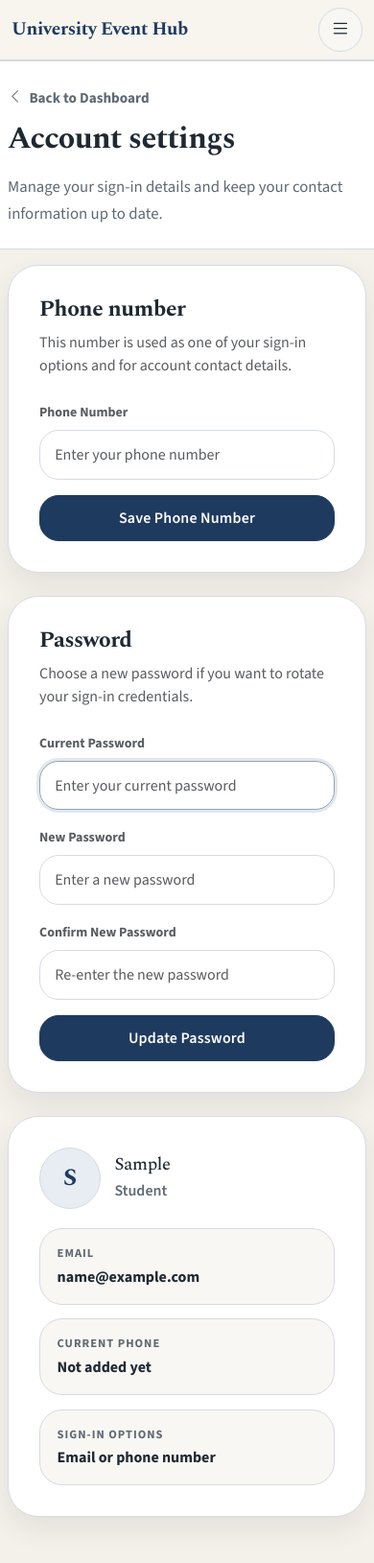
After one commit to HAORAN599/Group_8C, a Django app: page /account/settings/ in a window 390 px wide. The commit adds this page. Shown: the whole page at 96% size. Run offline with Django 3.2, Linux system fonts and the light colour scheme; the visitor is signed in with stand-in values (Sample User, id 1).

Commit message:
add account settings feature with phone number update and password change forms

```diff
--- a/events/forms.py
+++ b/events/forms.py
@@ -1,5 +1,6 @@
 from django import forms
-from .models import Event
+from django.contrib.auth.forms import PasswordChangeForm
+from .models import Event, User
 from datetime import datetime, time
 
 class EventForm(forms.ModelForm):
@@ -45,3 +46,62 @@ class EventForm(forms.ModelForm):
             )
 
         return cleaned_data
+
+
+class AccountPhoneForm(forms.ModelForm):
+    """Updates the phone number used on the account."""
+
+    phone_number = forms.CharField(
+        max_length=20,
+        required=True,
+        widget=forms.TextInput(
+            attrs={
+                'class': 'form-control',
+                'placeholder': 'Enter your phone number',
+                'autocomplete': 'tel',
+            }
+        ),
+    )
+
+    class Meta:
+        model = User
+        fields = ['phone_number']
+
+    def clean_phone_number(self):
+        phone_number = (self.cleaned_data.get('phone_number') or '').strip()
+
+        if not phone_number:
+            raise forms.ValidationError('Please enter a phone number.')
+
+        if User.objects.exclude(pk=self.instance.pk).filter(phone_number=phone_number).exists():
+            raise forms.ValidationError('This phone number is already in use.')
+
+        return phone_number
+
+
+class StyledPasswordChangeForm(PasswordChangeForm):
+    """Password change form with app styling hooks."""
+
+    def __init__(self, *args, **kwargs):
+        super().__init__(*args, **kwargs)
+
+        labels = {
+            'old_password': 'Current Password',
+            'new_password1': 'New Password',
+            'new_password2': 'Confirm New Password',
+        }
+
+        placeholders = {
+            'old_password': 'Enter your current password',
+            'new_password1': 'Enter a new password',
+            'new_password2': 'Re-enter the new password',
+        }
+
+        for field_name, field in self.fields.items():
+            field.label = labels.get(field_name, field.label)
+            field.help_text = None
+            field.widget.attrs.update({
+                'class': 'form-control',
+                'placeholder': placeholders.get(field_name, ''),
+                'autocomplete': 'current-password' if field_name == 'old_password' else 'new-password',
+            })
--- a/events/static/events/css/style.css
+++ b/events/static/events/css/style.css
@@ -214,6 +214,9 @@ a:hover {
 .sidebar,
 .table-card,
 .event-form-card,
+.settings-hero-card,
+.settings-card,
+.settings-summary-card,
 .ticket-container,
 .empty-state-card,
 .stat-card {
@@ -362,6 +365,21 @@ a:hover {
     border-radius: var(--radius-pill);
     color: var(--text-muted);
     font-weight: 600;
+    text-decoration: none;
+    transition: background-color 0.2s ease, border-color 0.2s ease, color 0.2s ease;
+}
+
+.nav-user-chip:hover,
+.nav-user-chip:focus {
+    background: var(--surface-soft);
+    border-color: var(--line-strong);
+    color: var(--brand);
+}
+
+.nav-user-chip.is-current {
+    background: var(--brand-soft);
+    border-color: var(--line);
+    color: var(--brand);
 }
 
 .nav-icon-btn {
@@ -1054,6 +1072,95 @@ a:hover {
     text-transform: uppercase;
 }
 
+.settings-shell {
+    padding: 0 0 4rem;
+}
+
+.settings-container {
+    width: min(100% - 2rem, 1120px);
+    max-width: none;
+    margin-inline: auto;
+    padding-inline: 0;
+}
+
+.settings-summary-card,
+.settings-card {
+    padding: 2rem;
+}
+
+.settings-summary-card {
+    position: sticky;
+    top: 5.5rem;
+}
+
+.settings-avatar {
+    width: 72px;
+    height: 72px;
+    border-radius: var(--radius-round);
+    display: inline-flex;
+    align-items: center;
+    justify-content: center;
+    border: 1px solid var(--line);
+    background: var(--brand-soft);
+    color: var(--brand);
+    font-family: 'Spectral', Georgia, serif;
+    font-size: 1.8rem;
+    font-weight: 700;
+}
+
+.settings-profile-head {
+    display: flex;
+    align-items: center;
+    gap: 1rem;
+    margin-bottom: 1.5rem;
+}
+
+.settings-name {
+    margin-bottom: 0.2rem;
+    color: var(--text-dark);
+}
+
+.settings-role {
+    color: var(--text-muted);
+    font-weight: 600;
+}
+
+.settings-meta-list {
+    display: grid;
+    gap: 0.9rem;
+}
+
+.settings-meta-item {
+    display: flex;
+    flex-direction: column;
+    gap: 0.2rem;
+    padding: 1rem 1.1rem;
+    border: 1px solid var(--line);
+    border-radius: var(--radius-md);
+    background: var(--surface-soft);
+}
+
+.settings-meta-label {
+    color: var(--text-muted);
+    font-size: 0.78rem;
+    font-weight: 700;
+    letter-spacing: 0.08em;
+    text-transform: uppercase;
+}
+
+.settings-card + .settings-card {
+    margin-top: 1.5rem;
+}
+
+.settings-card-header {
+    margin-bottom: 1.5rem;
+}
+
+.settings-alert {
+    border-radius: var(--radius-md);
+    margin-bottom: 1.25rem;
+}
+
 .ticket-header {
     margin-bottom: 2rem;
 }
@@ -1169,8 +1276,11 @@ a:hover {
     .hero-card,
     .home-hero,
     .event-form-card,
+    .settings-hero-card,
     .detail-panel,
-    .detail-sidebar-card {
+    .detail-sidebar-card,
+    .settings-card,
+    .settings-summary-card {
         padding: 2rem;
     }
 
@@ -1278,6 +1388,39 @@ a:hover {
         padding: 2.25rem 1.5rem;
     }
 
+    .settings-shell {
+        padding: 0 0 3rem;
+    }
+
+    .settings-container {
+        width: calc(100% - 1rem);
+    }
+
+    .settings-summary-card {
+        position: static;
+    }
+
+    .settings-profile-head {
+        align-items: center;
+        gap: 0.9rem;
+        margin-bottom: 1.25rem;
+    }
+
+    .settings-avatar {
+        width: 64px;
+        height: 64px;
+        font-size: 1.55rem;
+    }
+
+    .settings-name {
+        font-size: 1.15rem;
+    }
+
+    .settings-card .btn {
+        width: 100%;
+        justify-content: center;
+    }
+
     .table-card-header-row {
         align-items: flex-start;
         flex-direction: column;
--- /dev/null
+++ b/events/templates/events/account_settings.html
@@ -0,0 +1,176 @@
+{% extends 'events/base.html' %}
+
+{% block title %}Account Settings - Event Hub{% endblock %}
+{% block body_class %}body-home{% endblock %}
+
+{% block navbar %}
+<nav class="navbar navbar-expand-lg sticky-top navbar-custom">
+    <div class="container home-navbar-shell">
+        <a class="navbar-brand navbar-brand-custom fw-bold" href="{% url 'home' %}">University Event Hub</a>
+
+        <div class="d-none d-lg-flex align-items-center flex-wrap nav-actions">
+            {% if is_admin_user %}
+            <a href="{% url 'admin_dashboard' %}" class="btn btn-outline-primary btn-sm nav-action">
+                <i class="bi bi-speedometer2 me-1"></i>Admin Dashboard
+            </a>
+            {% endif %}
+
+            <a href="{% url 'home' %}" class="btn btn-light btn-sm nav-action">Events</a>
+            <a href="{% url 'my_tickets' %}" class="btn btn-light btn-sm nav-action">My Tickets</a>
+
+            <span class="nav-user-chip is-current">
+                <i class="bi bi-gear"></i>
+                <span class="small">{% firstof user.first_name user.username %}</span>
+            </span>
+
+            <a href="{% url 'logout' %}" class="btn btn-outline-danger btn-sm nav-icon-btn" aria-label="Log out"><i class="bi bi-box-arrow-right"></i></a>
+        </div>
+
+        <div class="dropdown d-lg-none app-mobile-menu">
+            <button class="btn btn-light app-menu-toggle" type="button" data-bs-toggle="dropdown" aria-expanded="false" aria-label="Open menu">
+                <i class="bi bi-list"></i>
+            </button>
+            <div class="dropdown-menu dropdown-menu-end app-menu-panel">
+                <div class="app-menu-user">
+                    <i class="bi bi-person-circle"></i>
+                    <span>{% firstof user.first_name user.username %}</span>
+                </div>
+
+                {% if is_admin_user %}
+                <a href="{% url 'admin_dashboard' %}" class="dropdown-item app-menu-item">
+                    <i class="bi bi-speedometer2"></i>
+                    <span>Admin Dashboard</span>
+                </a>
+                {% endif %}
+
+                <a href="{% url 'home' %}" class="dropdown-item app-menu-item">
+                    <i class="bi bi-house-door"></i>
+                    <span>Events</span>
+                </a>
+
+                <a href="{% url 'my_tickets' %}" class="dropdown-item app-menu-item">
+                    <i class="bi bi-ticket-perforated"></i>
+                    <span>My Tickets</span>
+                </a>
+
+                <div class="dropdown-divider"></div>
+
+                <a href="{% url 'logout' %}" class="dropdown-item app-menu-item text-danger">
+                    <i class="bi bi-box-arrow-right"></i>
+                    <span>Log out</span>
+                </a>
+            </div>
+        </div>
+    </div>
+</nav>
+{% endblock %}
+
+{% block content %}
+<section class="detail-hero">
+    <div class="container settings-container">
+        <a href="{% if is_admin_user %}{% url 'admin_dashboard' %}{% else %}{% url 'home' %}{% endif %}" class="detail-inline-back">
+            <i class="bi bi-chevron-left"></i>
+            <span>{% if is_admin_user %}Back to Dashboard{% else %}Back to Events{% endif %}</span>
+        </a>
+        <div class="detail-summary">
+            <h1 class="page-title fw-bold mb-3">Account settings</h1>
+            <p class="hero-copy mb-0">Manage your sign-in details and keep your contact information up to date.</p>
+        </div>
+    </div>
+</section>
+
+<div class="container settings-container settings-shell">
+    {% if messages %}
+        {% for message in messages %}
+        <div class="alert {% if message.tags == 'success' %}alert-success{% elif message.tags == 'error' %}alert-danger{% else %}alert-secondary{% endif %} settings-alert" role="alert">
+            {{ message }}
+        </div>
+        {% endfor %}
+    {% endif %}
+
+    <div class="row g-4 align-items-start">
+        <div class="col-lg-4 order-2 order-lg-1">
+            <aside class="settings-summary-card">
+                <div class="settings-profile-head">
+                    <div class="settings-avatar">
+                        {% if user.first_name %}{{ user.first_name|first|upper }}{% else %}{{ user.username|first|upper }}{% endif %}
+                    </div>
+                    <div>
+                        <h2 class="settings-name">{% firstof user.first_name user.username %}</h2>
+                        <p class="settings-role mb-0">{{ user.get_role_display }}</p>
+                    </div>
+                </div>
+
+                <div class="settings-meta-list">
+                    <div class="settings-meta-item">
+                        <span class="settings-meta-label">Email</span>
+                        <strong>{{ user.email }}</strong>
+                    </div>
+                    <div class="settings-meta-item">
+                        <span class="settings-meta-label">Current Phone</span>
+                        <strong>{{ user.phone_number|default:"Not added yet" }}</strong>
+                    </div>
+                    <div class="settings-meta-item">
+                        <span class="settings-meta-label">Sign-In Options</span>
+                        <strong>Email or phone number</strong>
+                    </div>
+                </div>
+            </aside>
+        </div>
+
+        <div class="col-lg-8 order-1 order-lg-2">
+            <div class="settings-card">
+                <div class="settings-card-header">
+                    <h3 class="fw-bold mb-2">Phone number</h3>
+                    <p class="text-muted mb-0">This number is used as one of your sign-in options and for account contact details.</p>
+                </div>
+
+                <form method="post" novalidate>
+                    {% csrf_token %}
+                    <input type="hidden" name="form_type" value="phone">
+
+                    <div class="mb-3">
+                        <label class="form-label fw-bold text-muted small" for="{{ phone_form.phone_number.id_for_label }}">Phone Number</label>
+                        {{ phone_form.phone_number }}
+                        {% for error in phone_form.phone_number.errors %}
+                        <div class="text-danger small mt-2">{{ error }}</div>
+                        {% endfor %}
+                    </div>
+
+                    <button type="submit" class="btn btn-primary">Save Phone Number</button>
+                </form>
+            </div>
+
+            <div class="settings-card">
+                <div class="settings-card-header">
+                    <h3 class="fw-bold mb-2">Password</h3>
+                    <p class="text-muted mb-0">Choose a new password if you want to rotate your sign-in credentials.</p>
+                </div>
+
+                <form method="post" novalidate>
+                    {% csrf_token %}
+                    <input type="hidden" name="form_type" value="password">
+
+                    {% if password_form.non_field_errors %}
+                        {% for error in password_form.non_field_errors %}
+                        <div class="text-danger small mb-3">{{ error }}</div>
+                        {% endfor %}
+                    {% endif %}
+
+                    {% for field in password_form %}
+                    <div class="mb-3">
+                        <label class="form-label fw-bold text-muted small" for="{{ field.id_for_label }}">{{ field.label }}</label>
+                        {{ field }}
+                        {% for error in field.errors %}
+                        <div class="text-danger small mt-2">{{ error }}</div>
+                        {% endfor %}
+                    </div>
+                    {% endfor %}
+
+                    <button type="submit" class="btn btn-primary">Update Password</button>
+                </form>
+            </div>
+        </div>
+    </div>
+</div>
+{% endblock %}
--- a/events/views.py
+++ b/events/views.py
@@ -1,9 +1,10 @@
 from django.shortcuts import render, redirect, get_object_or_404
-from django.contrib.auth import login, authenticate, logout
+from django.contrib import messages
+from django.contrib.auth import login, authenticate, logout, update_session_auth_hash
 from django.contrib.auth.decorators import login_required
 from django.db.models import Q
 from .models import User, Event, Society, Ticket, Review
-from .forms import EventForm
+from .forms import EventForm, AccountPhoneForm, StyledPasswordChangeForm
 from datetime import datetime
 from django.core.mail import send_mail
 from django.conf import settings
@@ -13,14 +14,13 @@ from django.conf import settings
 def login_view(request):
     """
     Handles user login for both Students and Society Admins.
-    Supports login via Email or Phone Number using a Q object query.
+    Uses email as the sign-in identifier.
     """
     selected_role = request.GET.get('role', 'student')
     if request.method == 'POST':
-        account = request.POST.get('account')
+        email = request.POST.get('account', '').strip().lower()
         password = request.POST.get('password')
-        # Allow users to login with either email or phone number
-        user = User.objects.filter(Q(email=account) | Q(phone_number=account)).first()
+        user = User.objects.filter(email=email).first()
 
         if user and user.check_password(password):
             # Role-based access control: check if the user has the required role
@@ -40,7 +40,7 @@ def login_view(request):
 
         else:
             return render(request, 'events/login.html', {
-                'error': 'Account or password incorrect.',
+                'error': 'Email or password incorrect.',
                 'current_role': selected_role
             })
 
@@ -51,8 +51,8 @@ def register_view(request):
     selected_role = request.GET.get('role', 'student')
     if request.method == 'POST':
         name = request.POST.get('name')
-        email = request.POST.get('email').strip().lower()
-        phone = request.POST.get('phone')
+        email = request.POST.get('email', '').strip().lower()
+        phone = request.POST.get('phone', '').strip()
         password = request.POST.get('password')
         confirm_password = request.POST.get('confirm_password')
         context = {'current_role': selected_role}
@@ -62,19 +62,20 @@ def register_view(request):
             context['error'] = 'Passwords do not match.'
             return render(request, 'events/register.html', context)
 
-        # user whether exit
-        existing_user = User.objects.filter(Q(email=email) | Q(phone_number=phone)).first()
+        existing_email_user = User.objects.filter(email=email).first()
+        existing_phone_user = User.objects.filter(phone_number=phone).exclude(email=email).first() if phone else None
 
-        if existing_user:
+        if existing_email_user:
 
-            if selected_role == 'society_admin' and existing_user.role == User.STUDENT:
+            if selected_role == 'society_admin' and existing_email_user.role == User.STUDENT:
 
-                if existing_user.check_password(password):
-                    existing_user.role = User.SOCIETY_ADMIN
-                    existing_user.first_name = name
-                    existing_user.save()
+                if existing_email_user.check_password(password):
+                    existing_email_user.role = User.SOCIETY_ADMIN
+                    existing_email_user.first_name = name
+                    existing_email_user.phone_number = phone
+                    existing_email_user.save()
 
-                    login(request, existing_user)
+                    login(request, existing_email_user)
                     return redirect('admin_dashboard')
                 else:
 
@@ -84,7 +85,11 @@ def register_view(request):
 
 
             else:
-                context['error'] = 'This email or phone number is already registered.'
+                context['error'] = 'This email address is already registered.'
+                return render(request, 'events/register.html', context)
+
+        if existing_phone_user:
+                context['error'] = 'This phone number is already attached to another account.'
                 return render(request, 'events/register.html', context)
 
         # for new
@@ -141,9 +146,11 @@ def event_detail(request, event_id):
     Includes capacity check to prevent overselling, and sends a confirmation email.
     """
     event = get_object_or_404(Event, id=event_id)
-    already_has_ticket = Ticket.objects.filter(user=request.user, event=event).exists()
+    is_organizer = request.user == event.society.admin
+    user_ticket = Ticket.objects.filter(user=request.user, event=event).first()
+    already_has_ticket = user_ticket is not None
 
-    if request.method == 'POST' and not already_has_ticket:
+    if request.method == 'POST' and not already_has_ticket and not is_organizer:
         # Validate capacity before ticket creation
         if event.tickets.count() < event.capacity:
 
@@ -182,7 +189,9 @@ def event_detail(request, event_id):
 
     return render(request, 'events/event_detail.html', {
         'event': event,
-        'already_has_ticket': already_has_ticket
+        'already_has_ticket': already_has_ticket,
+        'is_organizer': is_organizer,
+        'user_ticket': user_ticket,
     })
 
 @login_required
@@ -190,6 +199,40 @@ def my_tickets(request):
     """Lists all tickets purchased by the current logged-in student."""
     tickets = Ticket.objects.filter(user=request.user)
     return render(request, 'events/my_tickets.html', {'tickets': tickets})
+
+
+@login_required
+def account_settings(request):
+    """Allows users to manage account details without leaving the app flow."""
+    phone_form = AccountPhoneForm(instance=request.user)
+    password_form = StyledPasswordChangeForm(user=request.user)
+    is_admin_user = request.user.role == User.SOCIETY_ADMIN or request.user.is_superuser
+
+    if request.method == 'POST':
+        form_type = request.POST.get('form_type')
+
+        if form_type == 'phone':
+            phone_form = AccountPhoneForm(request.POST, instance=request.user)
+            if phone_form.is_valid():
+                phone_form.save()
+                messages.success(request, 'Phone number updated successfully.')
+                return redirect('account_settings')
+        elif form_type == 'password':
+            password_form = StyledPasswordChangeForm(user=request.user, data=request.POST)
+            if password_form.is_valid():
+                user = password_form.save()
+                update_session_auth_hash(request, user)
+                messages.success(request, 'Password updated successfully.')
+                return redirect('account_settings')
+        else:
+            messages.error(request, 'Please submit a valid settings form.')
+            return redirect('account_settings')
+
+    return render(request, 'events/account_settings.html', {
+        'phone_form': phone_form,
+        'password_form': password_form,
+        'is_admin_user': is_admin_user,
+    })
 
 @login_required
 def cancel_ticket(request, ticket_id):
@@ -219,7 +262,12 @@ def admin_dashboard(request):
         defaults={'name': f"Society of {request.user.first_name} (ID:{request.user.id})"}
     )
     events = society.events.all()
-    return render(request, 'events/admin_dashboard.html', {'society': society, 'events': events})
+    total_registrations = Ticket.objects.filter(event__in=events).count()
+    return render(request, 'events/admin_dashboard.html', {
+        'society': society,
+        'events': events,
+        'total_registrations': total_registrations,
+    })
 
 @login_required
 def create_event(request):
--- a/society_ticket_manager/urls.py
+++ b/society_ticket_manager/urls.py
@@ -11,6 +11,7 @@ urlpatterns = [
     path('register/', views.register_view, name='register'),
     path('logout/', views.logout_view, name='logout'),
     path('home/', views.home, name='home'),
+    path('account/settings/', views.account_settings, name='account_settings'),
     path('event/<int:event_id>/', views.event_detail, name='event_detail'),
     path('my-tickets/', views.my_tickets, name='my_tickets'),
     path('ticket/<int:ticket_id>/cancel/', views.cancel_ticket, name='cancel_ticket'),
```
